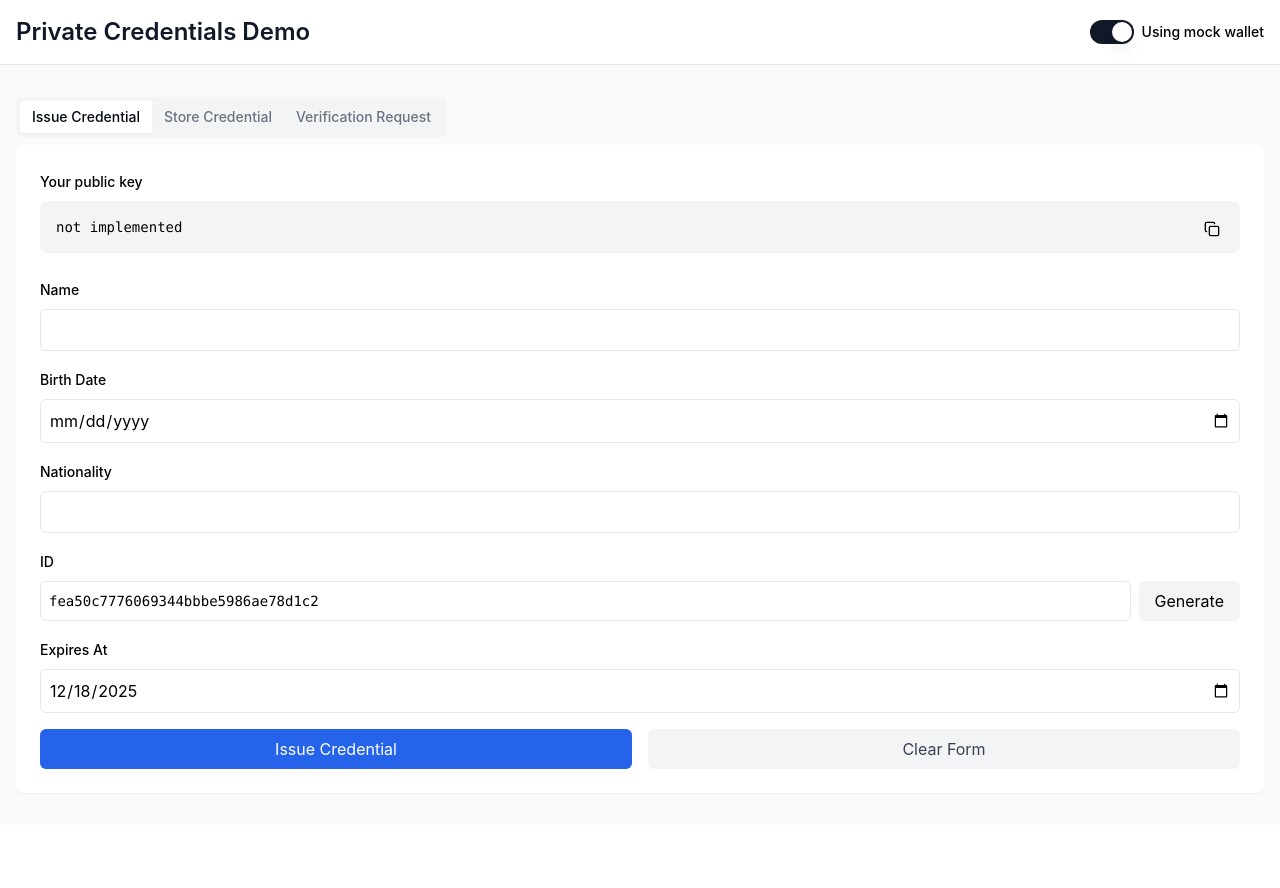
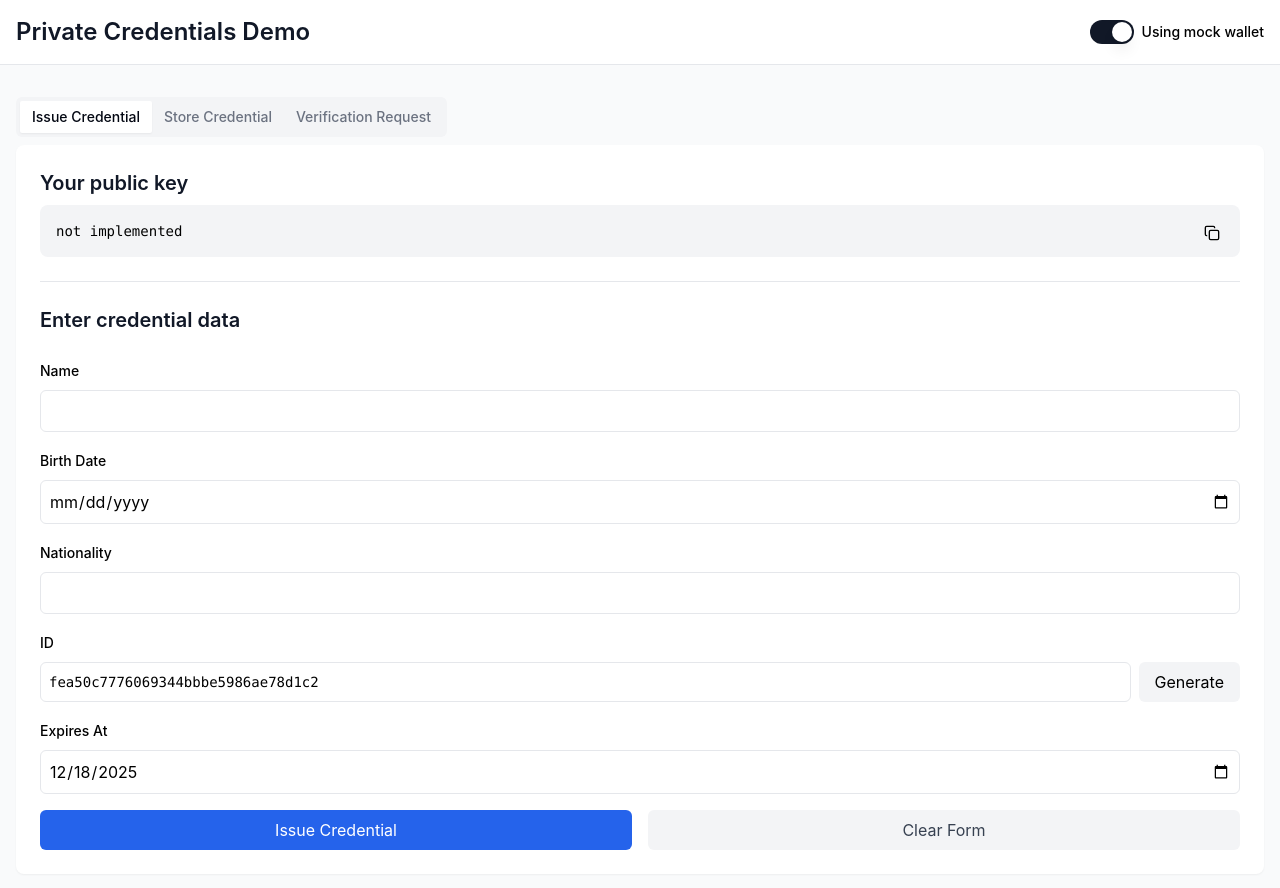
Before and after one commit to zksecurity/mina-credentials, a React (Vite) app in the folder examples/web-demo/: page / in a window 1280 px wide. Shown: the top 888 px of the page. Before the commit the page ends 825 px from the top, so only its background shows below. Built offline with nearby package versions, Linux system fonts and the light colour scheme.

Commit message:
improve layout

```diff
--- a/examples/web-demo/src/App.tsx
+++ b/examples/web-demo/src/App.tsx
@@ -11,6 +11,7 @@ const generateHexString = (length: number): string => {
     Math.floor(Math.random() * 16).toString(16)
   ).join('');
 };
+
 const CopyableCode: React.FC<{ value: string; label: string }> = ({
   value,
   label,
@@ -21,7 +22,7 @@ const CopyableCode: React.FC<{ value: string; label: string }> = ({
 
   return (
     <div className="space-y-2">
-      <Label>{label}</Label>
+      <h2 className="text-xl font-semibold text-gray-900">{label}</h2>
       <div className="relative">
         <pre className="bg-gray-100 p-4 rounded-lg font-mono text-sm whitespace-pre-wrap break-all">
           {value}
@@ -258,17 +259,23 @@ const App: React.FC = () => {
           </TabsList>
 
           <TabsContent value="issue" className="mt-6">
-            <div className="bg-white p-6 rounded-lg shadow-sm space-y-6">
+            <div className="bg-white p-6 rounded-lg shadow-sm divide-y divide-gray-200">
               {error && (
-                <div className="bg-red-50 border border-red-200 text-red-700 p-4 rounded-md">
+                <div className="bg-red-50 border border-red-200 text-red-700 p-4 rounded-md mb-6">
                   {error}
                 </div>
               )}
 
+              <div className="pb-6">
                 {publicKey && (
                   <CopyableCode value={publicKey} label="Your public key" />
                 )}
+              </div>
 
+              <div className="pt-6">
+                <h2 className="text-xl font-semibold text-gray-900 mb-6">
+                  Enter credential data
+                </h2>
                 <IssueCredentialsForm
                   useMockWallet={useMockWallet}
                   formData={formData}
@@ -278,11 +285,14 @@ const App: React.FC = () => {
                 />
 
                 {issuedCredential && (
+                  <div className="mt-6">
                     <CopyableCode
                       value={issuedCredential}
                       label="Issued Credential"
                     />
+                  </div>
                 )}
+              </div>
             </div>
           </TabsContent>
 
```
Lines whose indentation alone changed are shown as unchanged.
